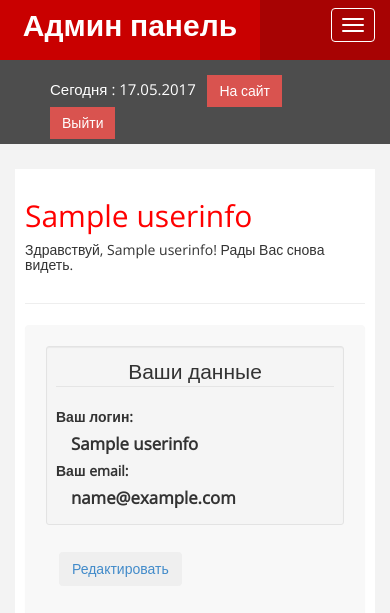
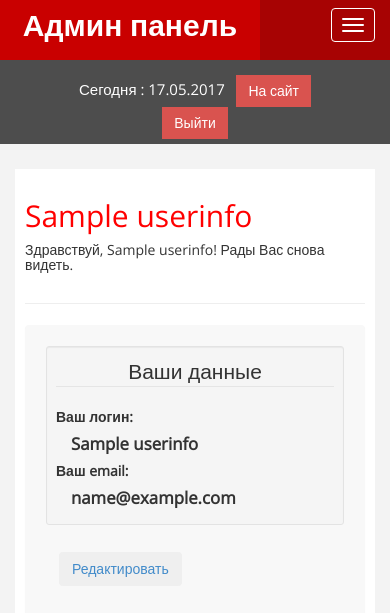
Before and after one commit to Infinyti/miltiblog, a Laravel app: template resources/views/user_govern.blade.php in a window 390 px wide. Shown: the top 613 px of the page. Run offline with Laravel 8, Linux system fonts and the light colour scheme; the template is opened without the code that fills it: most values are stand-ins (such as "Sample title", 1, 10 or a date in 2020); grey boxes marked "Sample" are stand-in pictures; settings files or empty folders that the repository lacks are supplied; some libraries are stand-ins or nearby versions; some web fonts are replaced.

Commit message:
responsive front to admin panel

```diff
--- a/resources/views/cat_govern.blade.php
+++ b/resources/views/cat_govern.blade.php
@@ -58,7 +58,7 @@
 
 <br><br>
 
-
+<div class="table-responsive">
     <table class="table table-striped">
 
         <caption>
@@ -133,6 +133,7 @@
             @endforeach
 
     </table>
+</div>
 <!--    Рендер-->
 
 <div class="col-md-12" style="margin-top: 40px">
--- a/resources/views/layouts/admin.blade.php
+++ b/resources/views/layouts/admin.blade.php
@@ -33,7 +33,7 @@
                     </button>
                     <a class="navbar-brand" href="/admin/user">Админ панель</a>
                 </div>
-                <div style="" class="admin-data"> Сегодня : <?php echo date("d.m.Y"); ?> &nbsp;
+                <div style="" class="admin-data text-center"> Сегодня : <?php echo date("d.m.Y"); ?> &nbsp;
                     <a href="{{ url('/') }}" class="btn btn-danger square-btn-adjust" target="_blank">На сайт</a>
                     <a href="{{ url('/logout') }}" class="btn btn-danger square-btn-adjust">Выйти</a>
                 </div>
--- a/resources/views/post_govern.blade.php
+++ b/resources/views/post_govern.blade.php
@@ -83,7 +83,7 @@
 
 <br><br>
 
-
+<div class="table-responsive">
     <table class="table table-striped">
         <caption>
             @if($userinfo->roles ===1)
@@ -186,6 +186,7 @@
         </tr>
         @endforeach
     </table>
+</div>
 <div class="col-md-12" style="margin-top: 40px">
     {{ $posts->render() }}
 </div>
--- a/resources/views/user_govern.blade.php
+++ b/resources/views/user_govern.blade.php
@@ -78,6 +78,7 @@
     </div>
 </div>
 @if($userinfo->roles ===1)
+<div class="table-responsive">
     <table class="table table-striped">
         <caption>Пользователи сайта</caption>
         <tr>
@@ -184,5 +185,6 @@
         </tr>
         @endforeach
     </table>
+</div>
 @endif
 @endsection
```
Lines whose indentation alone changed are shown as unchanged.
